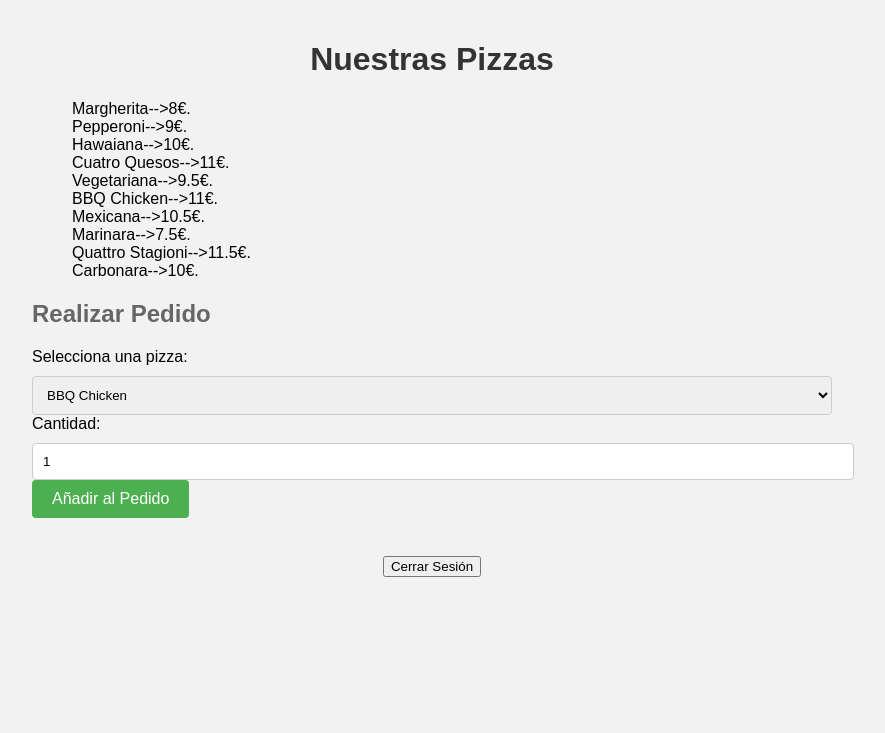
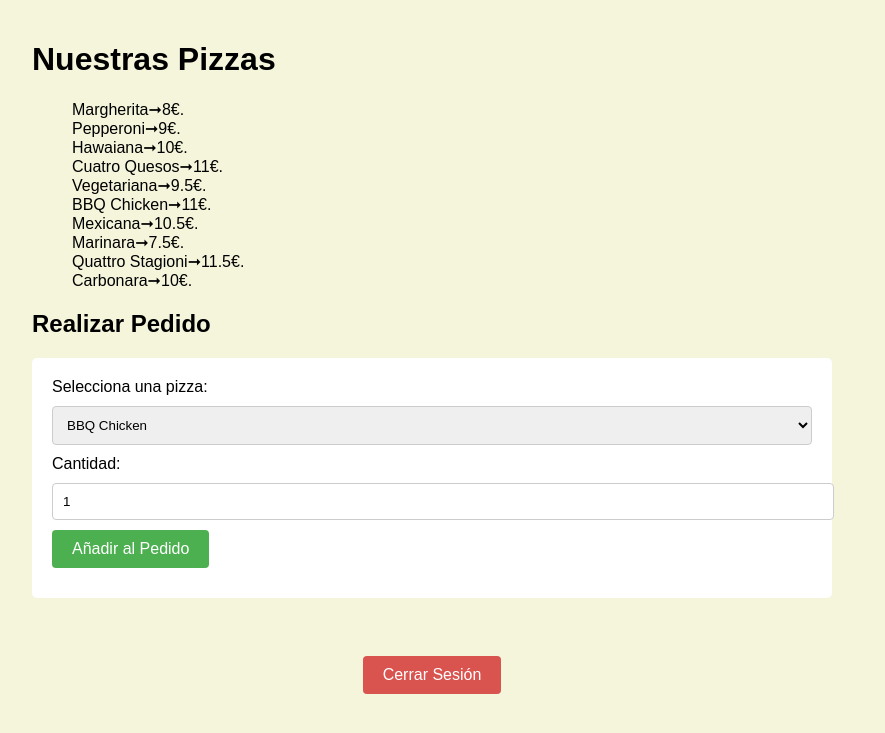
Before and after one commit to Alesso-ai/DWES_APUNTES, a PHP site: page /pedido.php in a window 1280 px wide. Shown: the top 733 px of the page, without its empty margins (208-1093 px from the left). Run offline with PHP 8.4, Linux system fonts and the light colour scheme; data comes from the database, SQL or seed files in the repository.

Commit message:
Css modificado

```diff
--- a/tarea-evaluable3/nuevo_usuario.php
+++ b/tarea-evaluable3/nuevo_usuario.php
@@ -76,10 +76,7 @@ if ($_SERVER["REQUEST_METHOD"] == "POST") {
 </head>
 
 <body>
-    <?php
-    echo "<h1>Registro de usuario</h1>";
-    ?>
-    <h1>Personaliza tu Pizza</h1>
+    <h1>Registro de Usuario</h1>
     <form action="<?php echo htmlspecialchars($_SERVER["PHP_SELF"]) ?>" method="POST">
         <label for="usuario">Usuario:</label>
         <input type="text" name="usuario" required><br>
--- a/tarea-evaluable3/pedido.php
+++ b/tarea-evaluable3/pedido.php
@@ -22,7 +22,7 @@ function listarPizzas($conn)
     $consulta->execute();
 
     foreach ($consulta->fetchAll(PDO::FETCH_ASSOC) as $row) {
-        echo $row["nombre"] . "-->" . $row["precio"] . "€.<br>";
+        echo $row["nombre"] . "➞" . $row["precio"] . "€.<br>";
     }
 }
 
--- a/tarea-evaluable3/styles/nuevo_usuario.css
+++ b/tarea-evaluable3/styles/nuevo_usuario.css
@@ -1,6 +1,6 @@
 body {
   font-family: Arial, sans-serif;
-  background-color: #f2f2f2;
+  background-color: rgb(244, 244, 244);
 }
 
 h1 {
@@ -11,7 +11,7 @@ h1 {
 form {
   max-width: 400px;
   margin: 0 auto;
-  background-color: #fff;
+  background-color:beige;
   padding: 20px;
   border-radius: 5px;
   box-shadow: 0 2px 5px rgba(0, 0, 0, 0.1);
--- a/tarea-evaluable3/styles/pedido.css
+++ b/tarea-evaluable3/styles/pedido.css
@@ -1,17 +1,9 @@
+
 body {
   font-family: Arial, sans-serif;
-  background-color: #f2f2f2;
+  background-color: beige;
   margin: 0;
   padding: 0;
-}
-
-h1 {
-  color: #333;
-  text-align: center;
-}
-
-h2 {
-  color: #666;
 }
 
 .container {
@@ -39,7 +31,10 @@ h2 {
 }
 
 .form-container {
-  margin-top: 20px;
+  margin: 20px auto;
+  padding: 20px;
+  background-color: #fff;
+  border-radius: 5px;
 }
 
 .form-container label {
@@ -53,6 +48,7 @@ h2 {
   padding: 10px;
   border: 1px solid #ccc;
   border-radius: 4px;
+  margin-bottom: 10px;
 }
 
 .form-container input[type="submit"] {
@@ -66,9 +62,23 @@ h2 {
   font-size: 16px;
   border-radius: 4px;
   cursor: pointer;
+  margin-bottom: 10px;
 }
 
 .logout-form {
   text-align: center;
   margin-top: 20px;
 }
+
+.logout-form input[type="submit"] {
+  background-color: #d9534f;
+  color: white;
+  border: none;
+  padding: 10px 20px;
+  text-align: center;
+  text-decoration: none;
+  display: inline-block;
+  font-size: 16px;
+  border-radius: 4px;
+  cursor: pointer;
+}
--- a/tarea-evaluable3/styles/zona_admin.css
+++ b/tarea-evaluable3/styles/zona_admin.css
@@ -1,7 +1,9 @@
 body {
-  font-family: Arial, sans-serif;
-  margin: 0;
+  font-family: system-ui, -apple-system, BlinkMacSystemFont, "Segoe UI", Roboto,
+    Oxygen, Ubuntu, Cantarell, "Open Sans", "Helvetica Neue", sans-serif;
+  margin: 20px; /* Agrega un margen de 20px */
   padding: 0;
+  background-color: beige;
 }
 
 h1 {
--- a/tarea-evaluable3/zona_admin.php
+++ b/tarea-evaluable3/zona_admin.php
@@ -22,7 +22,7 @@ function listarPizzas($conn)
     $consulta->execute();
 
     foreach ($consulta->fetchAll(PDO::FETCH_ASSOC) as $row) {
-        echo $row["nombre"] . "." . $row["precio"] . "€.<br>";
+        echo $row["nombre"] . "➞" . $row["precio"] . "€.<br>";
     }
 }
 
```
Also changed, not shown: tarea-evaluable3/styles/index.css (+8 -86 lines).
